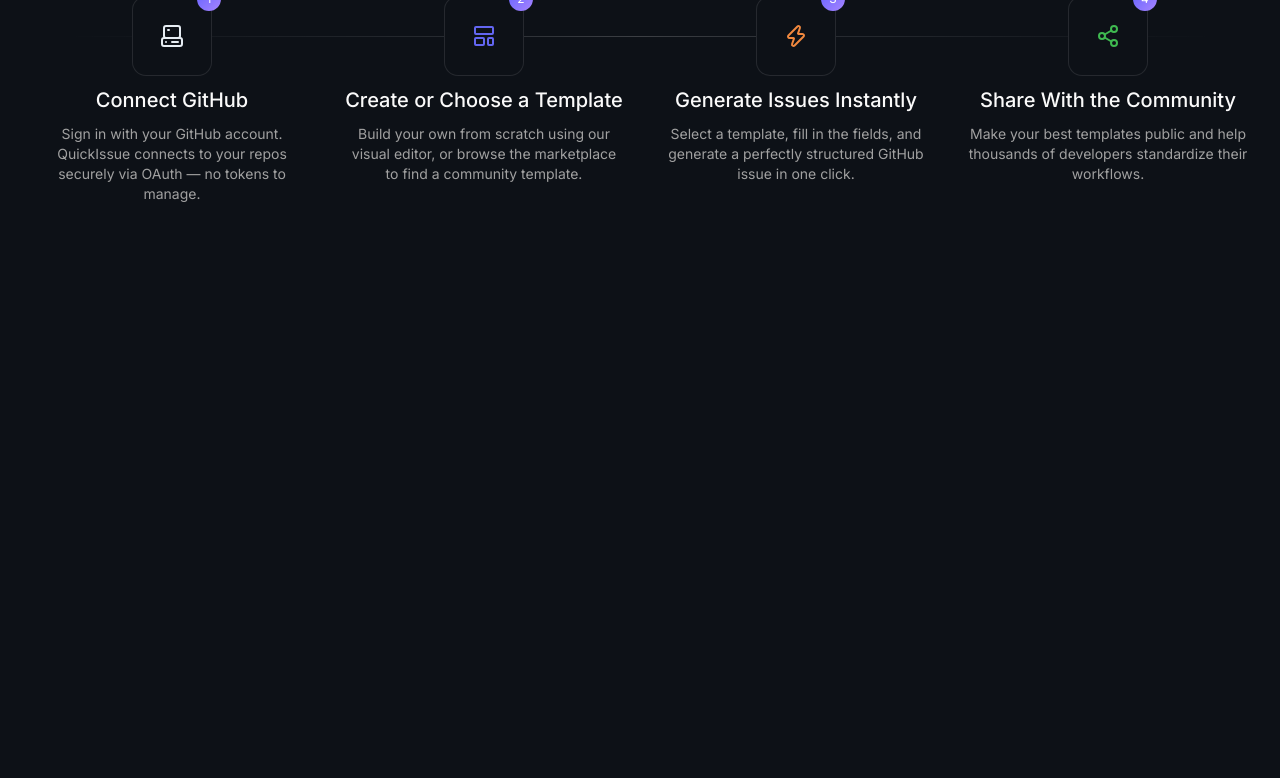
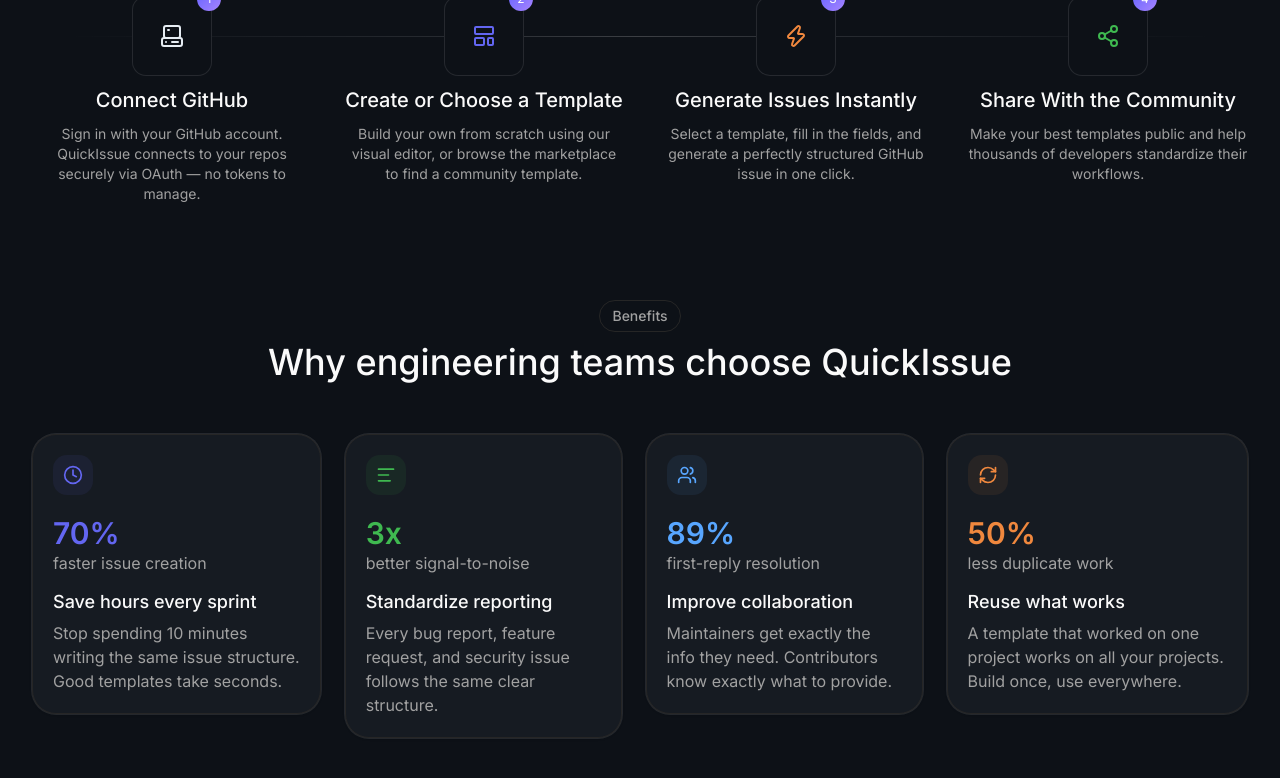
Before and after one commit to giamimino/QuickIssue, a Next.js app: page / in a window 1280 px wide. Shown: the part 1647-2425 px from the top of the page. Built offline with nearby package versions, Linux system fonts and the light colour scheme.

Commit message:
feat(landing-page): add benefits sections

```diff
--- a/src/app/(main)/page.tsx
+++ b/src/app/(main)/page.tsx
@@ -1,4 +1,5 @@
 "use client";
+import BenefitsSection from "@/components/sections/landing/benefits-section";
 import FeaturesSection from "@/components/sections/landing/features-section";
 import HeroSection from "@/components/sections/landing/hero-section";
 import HowItWorksSections from "@/components/sections/landing/how-it-works-sections";
@@ -23,6 +24,12 @@
       >
         <HowItWorksSections />
       </LandingSection>
+      <LandingSection
+        tag="Benefits"
+        title="Why engineering teams choose QuickIssue"
+      >
+        <BenefitsSection />
+      </LandingSection>
       <div className="h-screen"></div>
     </div>
   );
--- /dev/null
+++ b/src/components/sections/landing/benefits-section.tsx
@@ -0,0 +1,58 @@
+import {
+  Card,
+  CardContent,
+  CardDescription,
+  CardHeader,
+  CardTitle,
+} from "@/components/ui/card";
+import { benefits } from "@/constants/sections";
+import { motion } from "motion/react";
+import React from "react";
+
+const BenefitsSection = () => {
+  return (
+    <div className="flex gap-6 mt-10">
+      {benefits.map((item, i) => (
+        <motion.div
+          key={item.title}
+          initial={{ opacity: 0, y: 25 }}
+          whileInView={{ opacity: 1, y: 0 }}
+          viewport={{ once: true, amount: 0.8 }}
+          transition={{ duration: 0.5, delay: i / 10 }}
+        >
+          <Card className="bg-[#161B22] border border-accent hover:border-accent-foreground/20 transition-all duration-300">
+            <CardHeader>
+              <div
+                className="w-10 h-10 rounded-xl flex justify-center items-center"
+                style={{ backgroundColor: `${item.color}14` }}
+              >
+                <item.icon className="w-5 h-5" style={{ color: item.color }} />
+              </div>
+            </CardHeader>
+            <CardContent className="flex flex-col gap-3.5">
+              <div>
+                <h1
+                  className="text-3xl font-semibold"
+                  style={{ color: item.color }}
+                >
+                  {item.metric}
+                </h1>
+                <CardDescription className="text-base text-muted-foreground">
+                  {item.metricLabel}
+                </CardDescription>
+              </div>
+              <div className="flex flex-col gap-1.5">
+                <CardTitle className="text-[18px]">{item.title}</CardTitle>
+                <CardDescription className="text-base">
+                  {item.description}
+                </CardDescription>
+              </div>
+            </CardContent>
+          </Card>
+        </motion.div>
+      ))}
+    </div>
+  );
+};
+
+export default BenefitsSection;
--- a/src/components/sections/landing/landing-section.tsx
+++ b/src/components/sections/landing/landing-section.tsx
@@ -11,7 +11,7 @@
 }: {
   children: React.ReactNode;
   title: string;
-  description: string;
+  description?: string;
   tag: string;
 }) => {
   return (
@@ -30,9 +30,11 @@
           {tag}
         </Button>
         <CardTitle className="text-4xl text-center">{title}</CardTitle>
-        <CardDescription className="text-[18px] w-full max-w-200 text-center">
-          {description}
-        </CardDescription>
+        {description && (
+          <CardDescription className="text-[18px] w-full max-w-200 text-center">
+            {description}
+          </CardDescription>
+        )}
       </motion.div>
       <div>{children}</div>
     </section>
--- a/src/constants/sections.ts
+++ b/src/constants/sections.ts
@@ -45,8 +45,8 @@
     title: "Reuse what works",
     description:
       "A template that worked on one project works on all your projects. Build once, use everywhere.",
-    metric: "50k+",
-    metricLabel: "templates shared",
+    metric: "50%",
+    metricLabel: "less duplicate work",
     color: "#F0883E",
   },
 ] as const;
```
